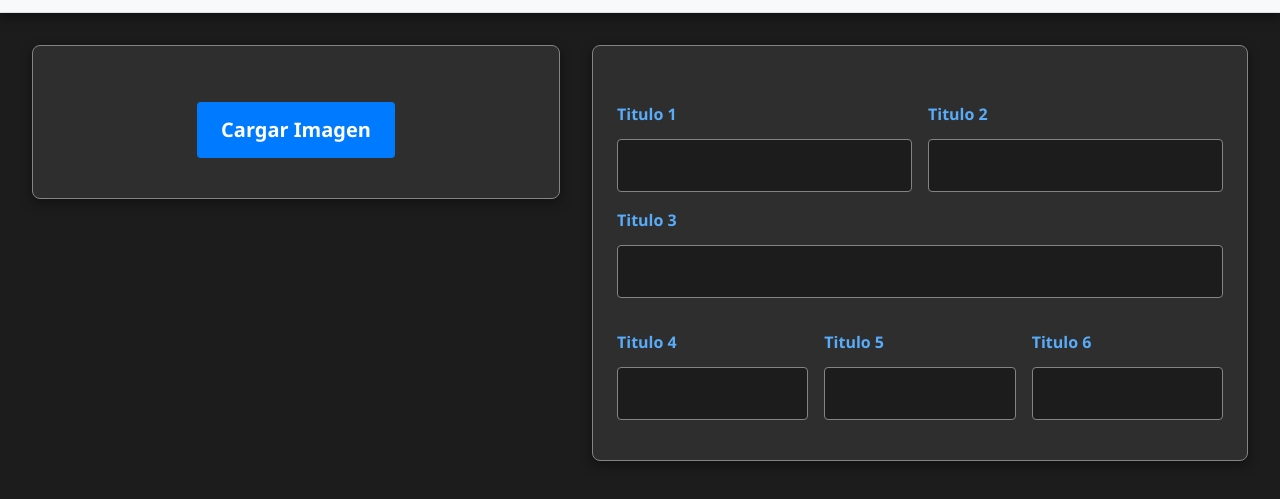
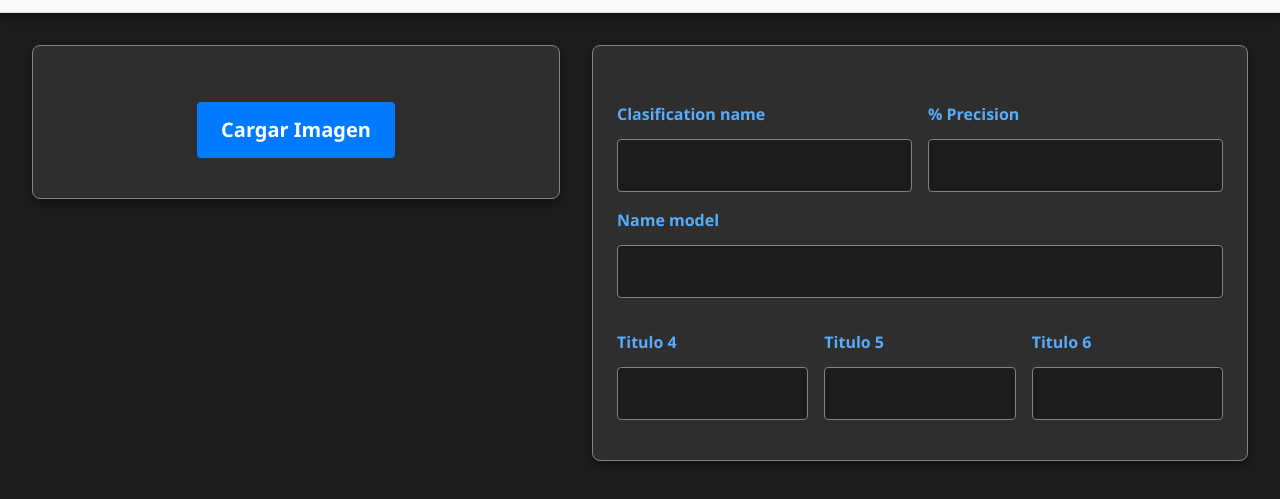
Before and after one commit to R0X124/WEB, a plain HTML site: page public/index.html in a window 1280 px wide. Shown: the part 67-566 px from the top of the page. Drawn offline with nearby package versions, Linux system fonts and the light colour scheme; a web font is replaced by a local one.

Commit message:
actulización del html

```diff
--- a/public/index.html
+++ b/public/index.html
@@ -32,19 +32,19 @@
                 <!--Fila 1-->
                 <div class="form">
                     <div class="form-g">
-                        <label for="title1">Titulo 1</label>
+                        <label for="title1">Clasification name</label>
                         <input type="text" id="title1" name="title1" readonly>
                     </div>
 
                     <div class="form-g">
-                        <label for="title2">Titulo 2</label>
+                        <label for="title2">% Precision</label>
                         <input type="text" id="title2" name="title2" readonly>
                     </div>
                 </div>
 
                 <!--Fila 2-->
                 <div>
-                    <label for="title3">Titulo 3</label>
+                    <label for="title3">Name model</label>
                     <input type="text" id="title3" name="title3" readonly>
                 </div>
 
```
